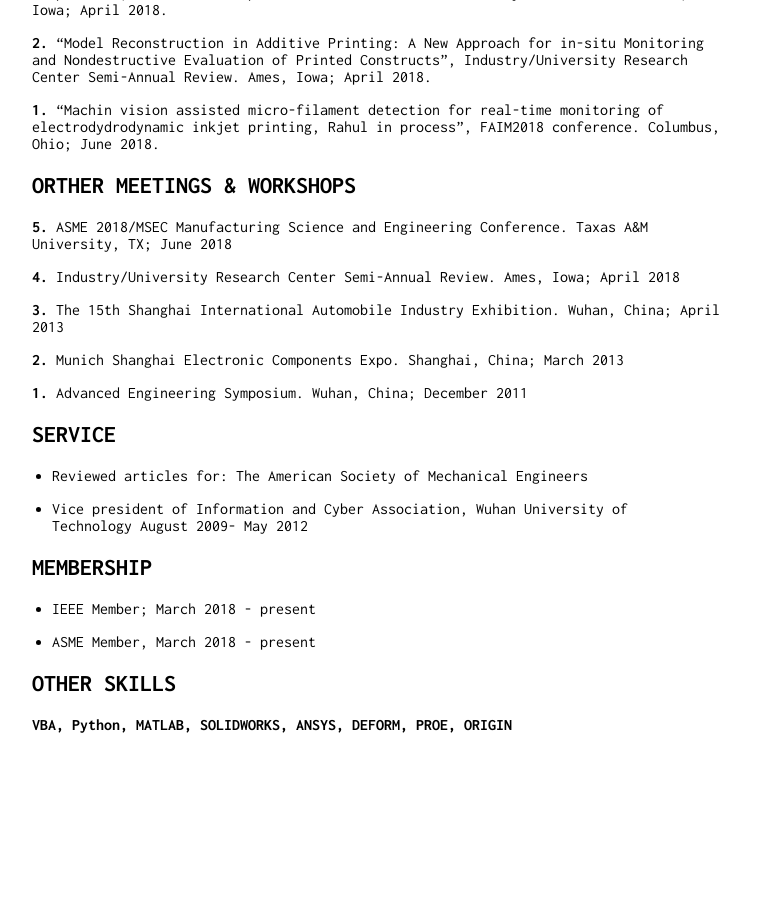
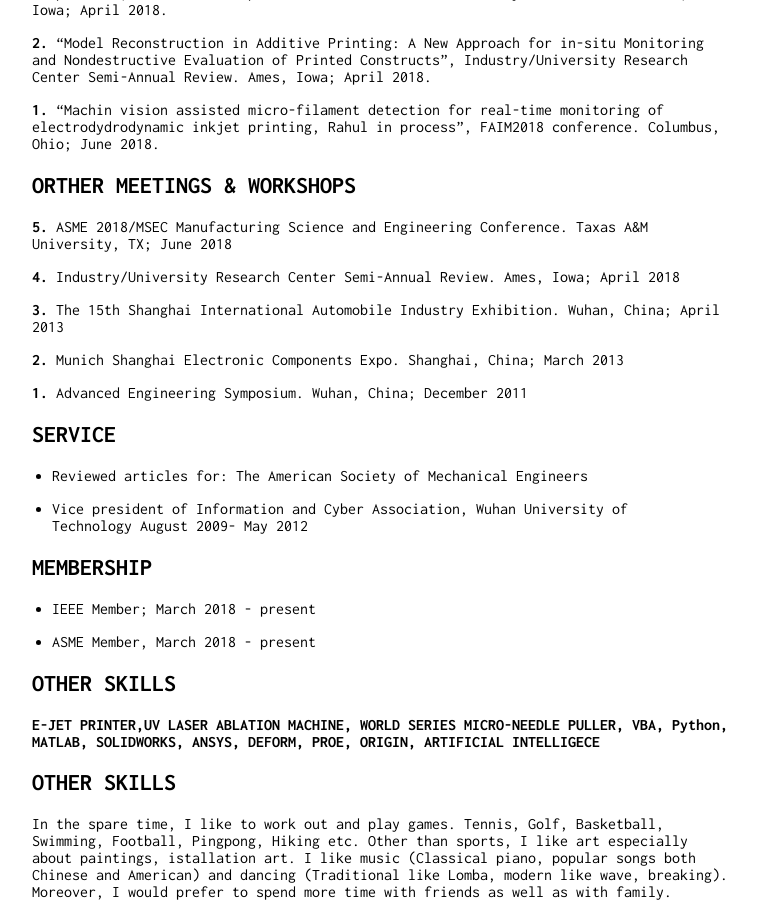
Before and after one commit to zhangxiao2018/zhangxiao2018.github.io, a Jekyll site: the page built from index.md, in a window 1280 px wide and 900 px high, scrolled down 1918 px. Shown: the whole window, without its empty margins (258-1015 px from the left). Built offline with Jekyll 4.4.1, drawn with Linux system fonts in a browser that asks for light colours; our own code applies the rules of GitHub Pages for plain Markdown files; before the commit the page ends 2651 px from its top, so only the background shows below that.

Commit message:
Update index.md

```diff
--- a/index.md
+++ b/index.md
@@ -112,4 +112,7 @@ August 2009- May 2012
 * ASME Member, March 2018 - present
 
 ## OTHER SKILLS
-**VBA, Python, MATLAB, SOLIDWORKS, ANSYS, DEFORM, PROE, ORIGIN**
+**E-JET PRINTER,UV LASER ABLATION MACHINE, WORLD SERIES MICRO-NEEDLE PULLER, VBA, Python, MATLAB, SOLIDWORKS, ANSYS, DEFORM, PROE, ORIGIN, ARTIFICIAL INTELLIGECE**
+
+## OTHER SKILLS
+In the spare time, I like to work out and play games. Tennis, Golf, Basketball, Swimming, Football, Pingpong, Hiking etc. Other than sports, I like art especially about paintings, istallation art. I like music (Classical piano, popular songs both Chinese and American) and dancing (Traditional like Lomba, modern like wave, breaking). Moreover, I would prefer to spend more time with friends as well as with family.
```
